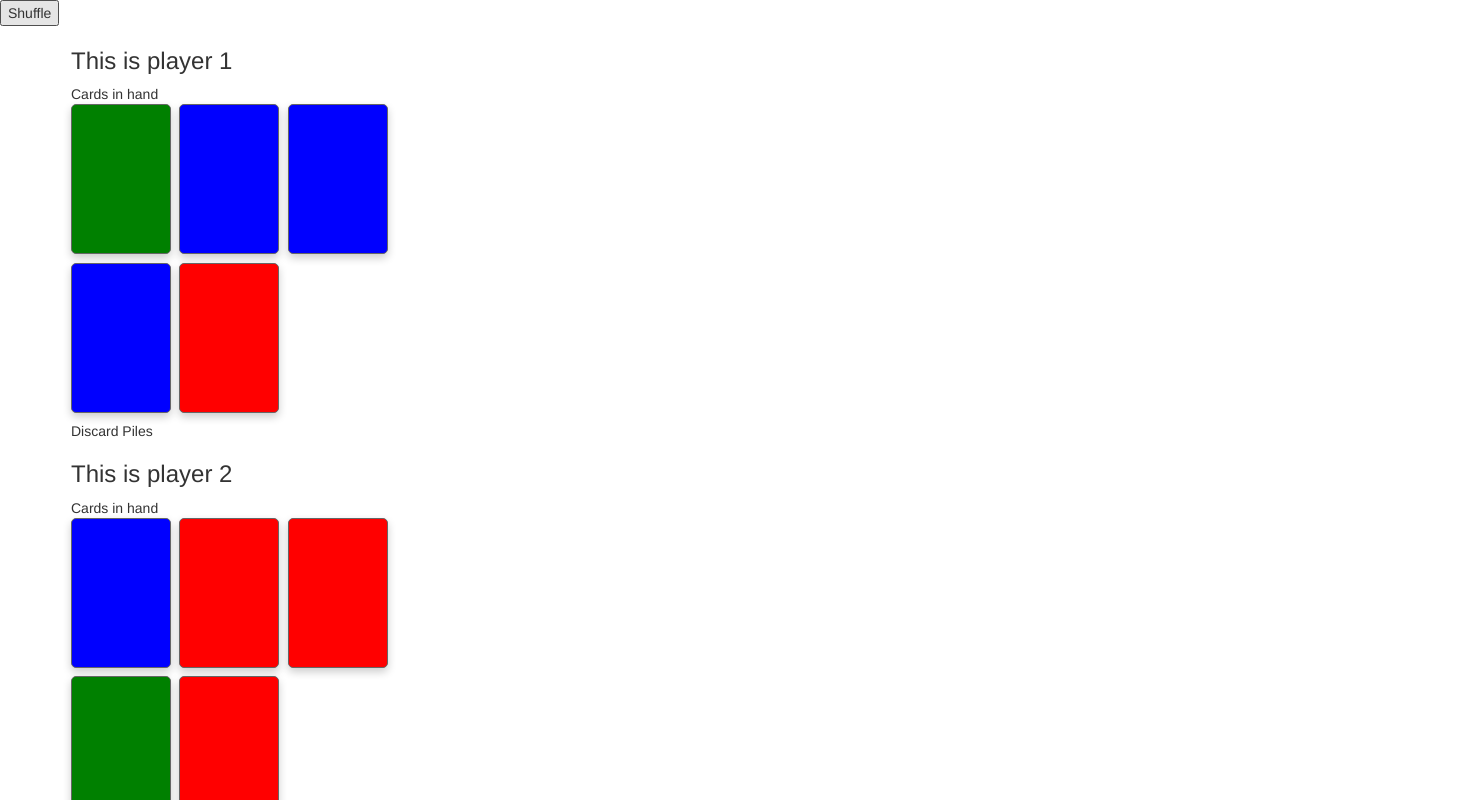
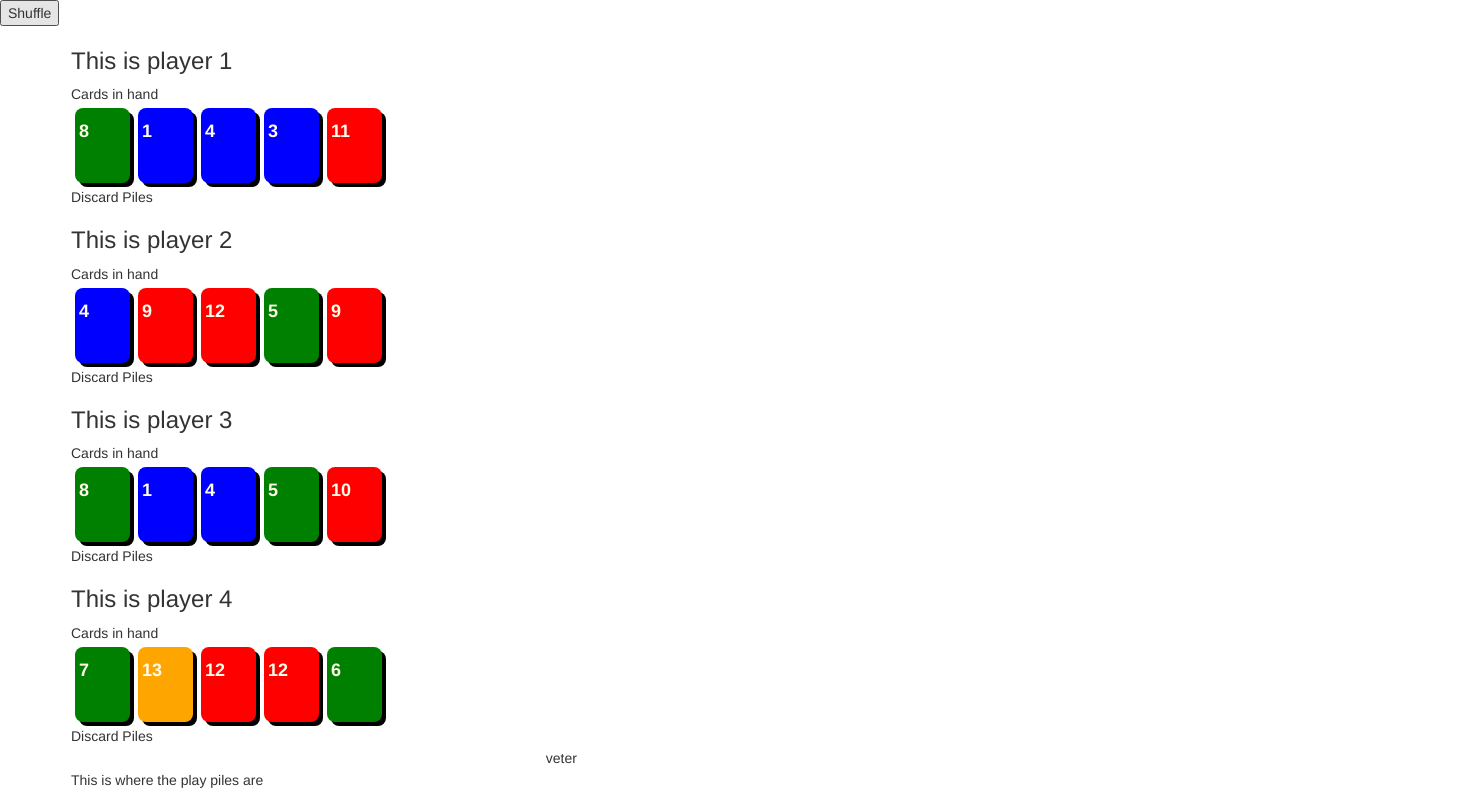
Before and after one commit to brlutz/ReactBo, a React app: page / in a window 1280 px wide. Both pictures are taken after a click on the button "Shuffle". Shown: the top 800 px of the page, 1463 px wide, since content can reach past the window. Built offline with nearby package versions, Linux system fonts and the light colour scheme.

Commit message:
updated CSS to resize cards and display cards in a row

```diff
--- a/src/components/Board.tsx
+++ b/src/components/Board.tsx
@@ -51,8 +51,12 @@ export class Board extends React.Component< IBoardProps, IBoardState> {
               {_players}
 
         </div>
+        <div className="row">
+        <div className="col-md-2 col-md-offset-5">veter</div>
+        </div>
         <div className = "container">
-            <div className="col-sm-4 col-sm-offset-4">
+
+            <div>
             This is where the play piles are
             </div>
         </div>
@@ -125,7 +129,7 @@ class Player extends React.Component<IPlayerProps, any> {
     render() {
      return(
       <div className="row">
-        <div className="col-sm-4">
+        <div className="col-sm-12">
           <h3>This is player {this.props.PlayerNumber}</h3>
           <div> Cards in hand
 
@@ -177,9 +181,7 @@ class Card extends React.Component<ICardModel, ICardModel>
 
         return (
         <div key= {this.props.CardId} className={"card"+this.getCardColor()}>
-            <div className="container">
               <h4><b>{this.props.CardNumber}</b></h4>
-            </div>
           </div>
         )
     }
--- a/src/css/styles.css
+++ b/src/css/styles.css
@@ -1,24 +1,3 @@
-.card {
-    box-shadow: 0 4px 8px 0 rgba(0,0,0,0.2);
-    display: inline-block;
-    width: 100px;
-    height: 150px;
-    border: 1px solid #666;
-    border-radius: .3em;
-    -moz-border-radius: .3em;
-    -webkit-border-radius: .3em;
-    -khtml-border-radius: .3em;
-    padding: .25em;
-    margin: 0 .5em .5em 0;
-    text-align: center;
-    font-size: 1.2em; /* @change: adjust this value to make bigger or smaller cards */
-    font-weight: normal;
-    font-family: Arial, sans-serif;
-    position: relative;
-    background-color: #000000;
-    color: #FFFFFF
-
-}
 
 .card.blue {
  background-color: #0000ff;
@@ -42,3 +21,21 @@
 .container {
     padding: 2px 16px;
 }
+
+.col-centered{
+    float: none;
+    margin: 0 auto;
+}
+
+.card {
+    color: #FFFBE9;
+    padding: 4px;
+    border-radius: 8px;
+    margin: 4px;
+    -moz-box-shadow: 4px 4px 0px #000;
+    -webkit-box-shadow: 4px 4px 0px #000;
+    box-shadow: 4px 4px 0px #000;
+    width: 55px;
+    height: 75px;
+    display: inline-block;
+}
```
Also changed, not shown: 2 other files (tests, documents, lock files or other folders).
